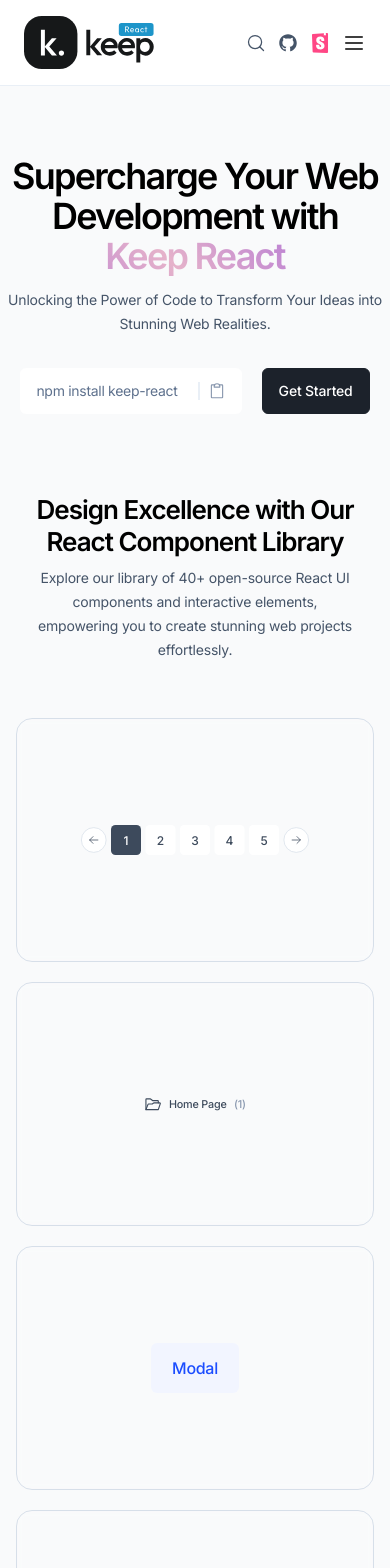
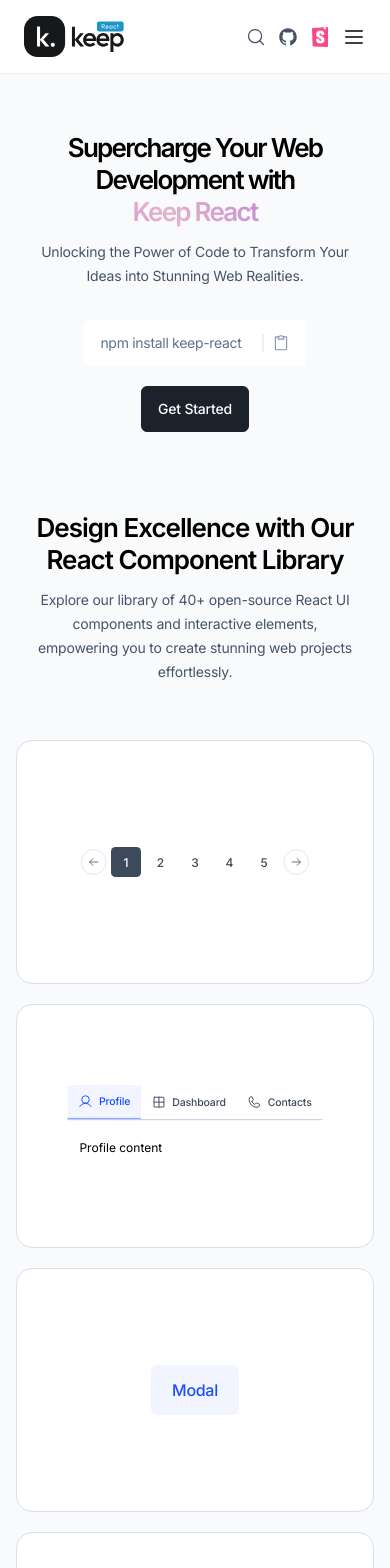
Before and after one commit to mattstern31/keep-react-repo, a Next.js app: page / in a window 390 px wide. Shown: the top 1568 px of the page. Built offline with nearby package versions, Linux system fonts and the light colour scheme.

Commit message:
Fixed: Home Page Responsive Issue Fixed (#50)

```diff
--- a/app/page.tsx
+++ b/app/page.tsx
@@ -8,7 +8,7 @@ import { Accordion } from '~/src'
 
 export default function Home() {
   return (
-    <section className="home -mt-1 space-y-20 first:pt-20 last:pb-20 lg:space-y-32">
+    <section className="home -mt-1 space-y-20  first:pt-14 last:pb-20 md:first:pt-20 lg:space-y-32">
       <Hero />
       <ComponentUI />
       <FAQ />
@@ -16,96 +16,19 @@ export default function Home() {
     </section>
   )
 }
-
-const ComponentUI = () => {
-  return (
-    <div className="relative">
-      <div className="absolute -top-[700px] left-0 right-0 z-[-1] mx-auto hidden max-w-[1202px] lg:block">
-        <Image
-          src="https://staticmania.cdn.prismic.io/staticmania/60f7593e-eb13-48b7-8647-d7846dbdc16d_gradient-bg.svg"
-          alt="gradient"
-          height={1400}
-          width={1280}
-        />
-      </div>
-      <div className="container">
-        <div className="mx-auto mb-4 px-5 text-center md:max-w-[500px] md:px-0">
-          <h2 className="mb-2 text-4xl font-semibold leading-8 tracking-[-1px] text-black lg:text-8xl lg:!leading-[44px]">
-            Design Excellence with Our React Component Library
-          </h2>
-          <p className="text-center text-sm font-normal leading-6 text-slate-600 md:text-base">
-            Explore our library of 40+ open-source React UI components and interactive elements, empowering you to
-            create stunning web projects effortlessly.
-          </p>
-        </div>
-        <div className="my-14 grid grid-cols-1 gap-5 lg:grid-cols-2 xl:grid-cols-3">
-          {ComponentList.map((item) => {
-            return (
-              <div
-                key={item.id}
-                className={`group relative flex h-[244px] w-full cursor-pointer items-center justify-center rounded-2xl border border-slate-200 bg-white/10 backdrop-blur-sm md:border-slate-100`}>
-                {item.component()}
-                <Link
-                  href={item.href}
-                  className="invisible absolute bottom-2 right-2 translate-y-1 rounded-md bg-slate-900 p-1 text-white transition-all duration-300 group-hover:visible group-hover:translate-y-0">
-                  <ArrowUpRight size={18} />
-                </Link>
-              </div>
-            )
-          })}
-        </div>
-        <div className="flex items-center justify-center">
-          <Link
-            href="/docs/getting-started/Introduction"
-            className="flex items-center gap-2 rounded-md border border-slate-200 bg-slate-25 px-6 py-3 text-sm text-slate-900 transition-all duration-300 hover:bg-slate-900 hover:text-white md:text-base">
-            View All Component
-            <ArrowUpRight size={18} />
-          </Link>
-        </div>
-      </div>
-    </div>
-  )
-}
-
-const Community = () => {
-  return (
-    <div className="container">
-      <div className="flex flex-col items-start justify-between gap-5 rounded-md bg-[url('https://staticmania.cdn.prismic.io/staticmania/59c3bc39-d8bc-4382-80e9-db3c7f10230d_community.svg')] bg-cover bg-center bg-no-repeat p-8 md:px-8 md:py-10 lg:flex-row lg:items-center lg:gap-0 lg:px-28 lg:py-12">
-        <div>
-          <h3 className="text-4xl font-semibold leading-[50px] tracking-[-1px] text-white md:text-5xl lg:text-8xl">
-            Join the community
-          </h3>
-          <p className="max-w-sm text-sm font-normal text-white md:text-base">
-            Become a member of a community of developers by supporting Keep React
-          </p>
-        </div>
-        <div>
-          <a
-            href="https://github.com/StaticMania/keep-react"
-            target="_blank"
-            className="flex items-center gap-2 rounded-md  bg-slate-900 px-6 py-3 text-sm text-white hover:bg-slate-800 md:text-base">
-            See Github Repository
-            <ArrowUpRight size={18} />
-          </a>
-        </div>
-      </div>
-    </div>
-  )
-}
-
 const Hero = () => {
   const { copy, copyToClipboard } = useCopy()
   return (
     <div className="hero-area">
       <div className="relative z-10 mx-auto max-w-2xl text-center">
-        <h1 className="mb-3 text-8xl font-semibold leading-10 tracking-[-1.75px] text-black/100 lg:text-[56px] lg:leading-[66px]">
+        <h1 className="mb-3 text-4xl font-semibold leading-8 tracking-[-1.75px] text-black/100 md:text-8xl lg:text-[56px] lg:leading-[66px]">
           Supercharge Your Web Development with
           <span className="hero-text block">Keep React</span>
         </h1>
-        <p className="mx-auto max-w-lg text-sm text-slate-600 md:text-lg">
+        <p className="mx-auto max-w-xs text-sm text-slate-600 md:max-w-lg md:text-lg">
           Unlocking the Power of Code to Transform Your Ideas into Stunning Web Realities.
         </p>
-        <div className="mt-8 flex items-center justify-center gap-5">
+        <div className="mt-8 flex flex-col items-center justify-center gap-5 md:flex-row">
           <div className="flex items-center justify-between gap-5 divide-x-2 divide-slate-100 rounded-md bg-white px-4 py-3">
             <p className="text-sm font-normal leading-[22px] tracking-[-0.3px] text-slate-500">
               npm install keep-react
@@ -128,7 +51,80 @@ const Hero = () => {
     </div>
   )
 }
-
+const ComponentUI = () => {
+  return (
+    <div className="relative">
+      <div className="absolute -top-[700px] left-0 right-0 z-[-1] mx-auto hidden max-w-[1202px] lg:block">
+        <Image
+          src="https://staticmania.cdn.prismic.io/staticmania/60f7593e-eb13-48b7-8647-d7846dbdc16d_gradient-bg.svg"
+          alt="gradient"
+          height={1400}
+          width={1280}
+        />
+      </div>
+      <div className="container">
+        <div className="mx-auto mb-4 px-5 text-center md:max-w-[500px] md:px-0">
+          <h2 className="mb-3 text-4xl font-semibold leading-8 tracking-[-1px] text-black lg:text-8xl lg:!leading-[44px]">
+            Design Excellence with Our React Component Library
+          </h2>
+          <p className="text-center text-sm font-normal leading-6 text-slate-600 md:text-base">
+            Explore our library of 40+ open-source React UI components and interactive elements, empowering you to
+            create stunning web projects effortlessly.
+          </p>
+        </div>
+        <div className="my-14 grid grid-cols-1 gap-5 lg:grid-cols-2 xl:grid-cols-3">
+          {ComponentList.map((item) => {
+            return (
+              <div
+                key={item.id}
+                className={`group relative flex h-[244px] w-full cursor-pointer items-center justify-center rounded-2xl border border-slate-200 bg-white md:border-slate-100`}>
+                {item.component()}
+                <Link
+                  href={item.href}
+                  className="invisible absolute bottom-2 right-2 translate-y-1 rounded-md bg-slate-900 p-1 text-white transition-all duration-300 group-hover:visible group-hover:translate-y-0">
+                  <ArrowUpRight size={18} />
+                </Link>
+              </div>
+            )
+          })}
+        </div>
+        <div className="flex items-center justify-center">
+          <Link
+            href="/docs/getting-started/Introduction"
+            className="flex items-center gap-2 rounded-md border border-slate-200 bg-slate-25 px-4 py-2.5 text-sm text-slate-900 transition-all duration-300 hover:bg-slate-900 hover:text-white md:px-6 md:py-3 md:text-base">
+            View All Component
+            <ArrowUpRight size={18} />
+          </Link>
+        </div>
+      </div>
+    </div>
+  )
+}
+const Community = () => {
+  return (
+    <div className="container">
+      <div className="flex flex-col items-start justify-between gap-5 rounded-md bg-[url('https://staticmania.cdn.prismic.io/staticmania/59c3bc39-d8bc-4382-80e9-db3c7f10230d_community.svg')] bg-cover bg-center bg-no-repeat p-8 md:px-8 md:py-10 lg:flex-row lg:items-center lg:gap-0 lg:px-28 lg:py-12">
+        <div>
+          <h3 className="text-4xl font-semibold leading-[50px] tracking-[-1px] text-white md:text-5xl lg:text-8xl">
+            Join the community
+          </h3>
+          <p className="max-w-sm text-sm font-normal text-white md:text-base">
+            Become a member of a community of developers by supporting Keep React
+          </p>
+        </div>
+        <div>
+          <a
+            href="https://github.com/StaticMania/keep-react"
+            target="_blank"
+            className="flex items-center gap-2 rounded-md  bg-slate-900 px-4 py-2.5 text-sm text-white hover:bg-slate-800 md:px-6 md:py-3 md:text-base">
+            See Github Repository
+            <ArrowUpRight size={18} />
+          </a>
+        </div>
+      </div>
+    </div>
+  )
+}
 const FAQ = () => {
   const faqs = [
     {
@@ -172,7 +168,7 @@ const FAQ = () => {
   return (
     <div className="container">
       <div className="mx-auto mb-4 px-5 text-center md:max-w-[500px] md:px-0">
-        <h2 className="mb-2 text-4xl font-semibold leading-8 tracking-[-1px] text-black lg:text-8xl lg:!leading-[44px]">
+        <h2 className="mb-3 text-4xl font-semibold leading-8 tracking-[-1px] text-black lg:text-8xl lg:!leading-[44px]">
           Frequently Asked Questions
         </h2>
       </div>
@@ -181,7 +177,12 @@ const FAQ = () => {
         <Accordion collapseAll={true} flush>
           {faqs.map((faq) => (
             <Accordion.Panel key={faq.id}>
-              <Accordion.Title>{faq.question}</Accordion.Title>
+              <Accordion.Title
+                theme={{
+                  heading: 'sm:w-full w-[260px]',
+                }}>
+                {faq.question}
+              </Accordion.Title>
               <Accordion.Content>
                 <p>{faq.answer}</p>
               </Accordion.Content>
--- a/components/ComponentsList.tsx
+++ b/components/ComponentsList.tsx
@@ -1,54 +1,12 @@
 'use client'
-import { CloudArrowUp, File, FolderNotchOpen } from 'phosphor-react'
+import { CloudArrowUp, GridFour, Phone, User } from 'phosphor-react'
 import { useState } from 'react'
 import { CustomizedBarSizeWithAxisData } from '~/app/docs/components/barChart/variant/CustomizedBarSizeWithAxisData'
 import { DefaultDatePicker } from '~/app/docs/components/datePicker/variant/DefaultDatePicker'
 import { DefaultRadio } from '~/app/docs/components/radio/variant/DefaultRadio'
 
-import { Button, CheckboxGroup, Modal, Pagination, Slider, Tooltip, Tree } from '~/src'
+import { Button, CheckboxGroup, Modal, Pagination, Slider, Tooltip, Tabs } from '~/src'
 
-export const TreeComponent = () => {
-  const nodes = [
-    {
-      id: 1,
-      title: 'Home Page',
-      children: [
-        {
-          id: 2,
-          title: 'Hero Section',
-          children: [
-            {
-              id: 2.1,
-              title: 'Hero Image',
-              children: [
-                {
-                  id: 2.2,
-                  title: 'Hero Text',
-                },
-                {
-                  id: 2.3,
-                  title: 'Hero Title',
-                },
-              ],
-            },
-          ],
-        },
-      ],
-    },
-  ]
-  return (
-    <div className="scale-90">
-      <Tree
-        nodes={nodes}
-        showBorder
-        showItemsNumber
-        showIcon
-        ParentIcon={<FolderNotchOpen size={20} color="#3D4A5C" />}
-        ChildIcon={<File size={20} color="#3D4A5C" />}
-      />
-    </div>
-  )
-}
 export const SliderComponent = () => {
   return (
     <div className="w-full scale-75">
@@ -94,7 +52,7 @@ export const TooltipComponent = () => {
 }
 export const BarChartComponent = () => {
   return (
-    <div className="scale-75">
+    <div className="scale-50 md:scale-75">
       <CustomizedBarSizeWithAxisData />
     </div>
   )
@@ -184,3 +142,20 @@ export const ModalComponent = () => {
     </div>
   )
 }
+export const TabsComponent = () => {
+  return (
+    <div className="scale-75 md:scale-95">
+      <Tabs aria-label="Tabs" style="underline" borderPosition="bottom" iconPosition="left">
+        <Tabs.Item title="Profile" icon={<User size={20} />}>
+          Profile content
+        </Tabs.Item>
+        <Tabs.Item title="Dashboard" icon={<GridFour size={20} />}>
+          Dashboard content
+        </Tabs.Item>
+        <Tabs.Item title="Contacts" icon={<Phone size={20} />}>
+          Contacts content
+        </Tabs.Item>
+      </Tabs>
+    </div>
+  )
+}
--- a/components/Navbar.tsx
+++ b/components/Navbar.tsx
@@ -4,7 +4,7 @@ import Image from 'next/image'
 import { Accordion } from '~/src'
 import { useEffect, useState } from 'react'
 import { usePathname } from 'next/navigation'
-import { CaretDown, CaretUp, List, MagnifyingGlass, X } from 'phosphor-react'
+import { CaretDown, CaretUp, DiscordLogo, List, MagnifyingGlass, X } from 'phosphor-react'
 import { gettingStartedRoutes, navbarRoutes, routes } from '~/routes/routes'
 import Search from './Search'
 
@@ -33,7 +33,8 @@ const Navbar = () => {
         <nav className="flex items-center justify-between py-4">
           <div className="flex items-center space-x-28">
             <Link href="/" className="flex">
-              <Image width={130} src="/images/keep.svg" height={53} alt="Keep React" />
+              <Image width={130} src="/images/keep.svg" height={53} alt="Keep React" className="hidden md:block" />
+              <Image width={100} src="/images/keep.svg" height={35} alt="Keep React" className="block md:hidden" />
             </Link>
             <div className="hidden lg:ml-auto lg:flex lg:items-center lg:space-x-10">
               {navbarRoutes.map((nav) => (
@@ -75,6 +76,12 @@ const Navbar = () => {
                 xmlns="http://www.w3.org/2000/svg">
                 <path d="M16.71.243l-.12 2.71a.18.18 0 00.29.15l1.06-.8.9.7a.18.18 0 00.28-.14l-.1-2.76 1.33-.1a1.2 1.2 0 011.279 1.2v21.596a1.2 1.2 0 01-1.26 1.2l-16.096-.72a1.2 1.2 0 01-1.15-1.16l-.75-19.797a1.2 1.2 0 011.13-1.27L16.7.222zM13.64 9.3c0 .47 3.16.24 3.59-.08 0-3.2-1.72-4.89-4.859-4.89-3.15 0-4.899 1.72-4.899 4.29 0 4.45 5.999 4.53 5.999 6.959 0 .7-.32 1.1-1.05 1.1-.96 0-1.35-.49-1.3-2.16 0-.36-3.649-.48-3.769 0-.27 4.03 2.23 5.2 5.099 5.2 2.79 0 4.969-1.49 4.969-4.18 0-4.77-6.099-4.64-6.099-6.999 0-.97.72-1.1 1.13-1.1.45 0 1.25.07 1.19 1.87z"></path>
               </svg>
+            </a>
+            <a
+              href="https://discord.com/invite/xsNDwPks"
+              target="_blank"
+              className="rounded hover:bg-primary-50 sm:bg-primary-25 sm:p-3">
+              <DiscordLogo size={20} color="#5562EA" />
             </a>
             <Link
               href="/docs/getting-started/Introduction"
```
Also changed, not shown: routes/routes.ts (+9 -3 lines).
